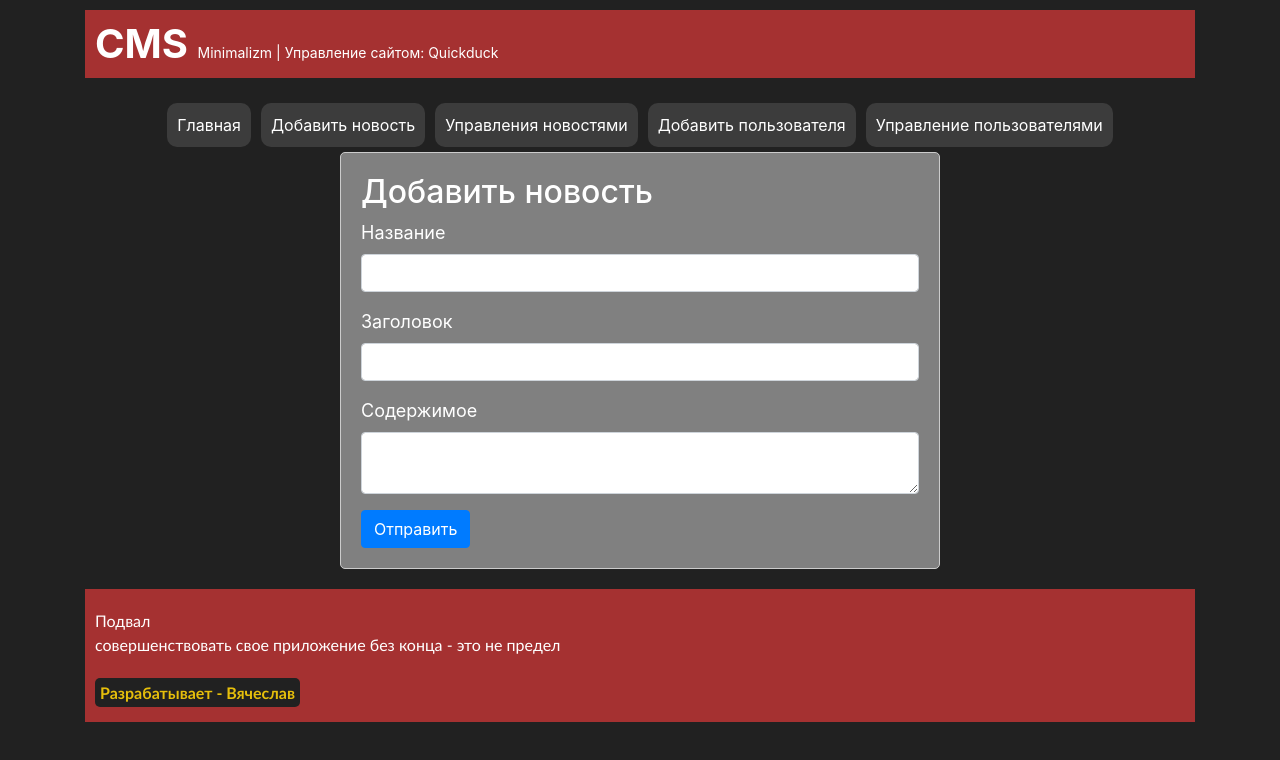
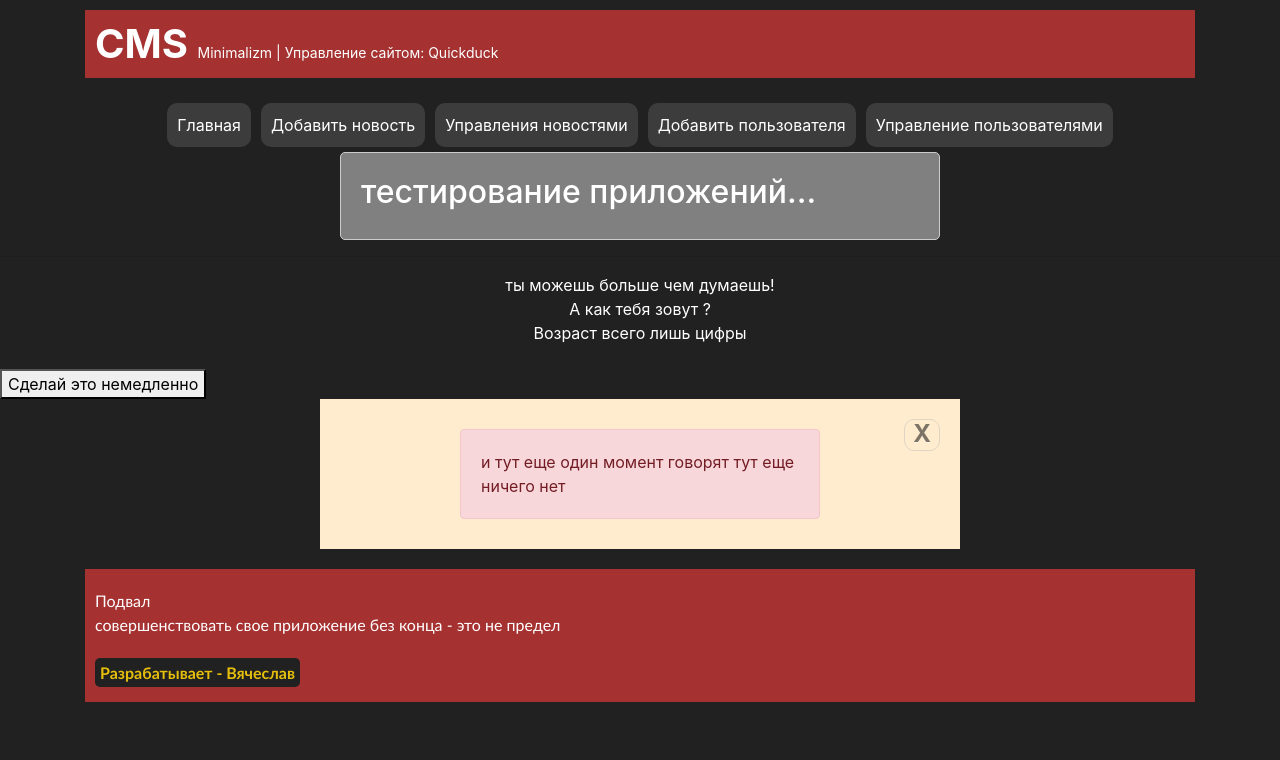
Before and after one commit to Viacheslav1998/cms-quickduck, a Vue app: page /test in a window 1280 px wide. Shown: the top 760 px of the page. Built offline with nearby package versions, Linux system fonts and the light colour scheme.

Commit message:
feat: test interactive

```diff
--- a/src/pages/Test.vue
+++ b/src/pages/Test.vue
@@ -1,73 +1,41 @@
 <template>
   <div class="news-form">
-    <h2>Добавить новость</h2>
-
-    <div v-if="responseMessage" class="alert" :class="responseStatus">{{ responseMessage }}</div>
-
-    <form @submit.prevent="submitForm">
-      <div class="mb-3">
-        <label for="name" class="form-label">Название</label>
-        <input type="text" v-model="name" id="name" class="form-control" required />
-      </div>
-
-      <div class="mb-3">
-        <label for="title" class="form-label">Заголовок</label>
-        <input type="text" v-model="title" id="title" class="form-control" required />
-      </div>
-
-      <div class="mb-3">
-        <label for="desk" class="form-label">Содержимое</label>
-        <textarea v-model="desk" id="desk" class="form-control" required></textarea>
-      </div>
-
-      <button type="submit" class="btn btn-primary">Отправить</button>
-    </form>
+    <h2>тестирование приложений...</h2>
+  </div>
+  <hr>
+  <div style="color: white; text-align: center;">
+    {{ message }} <br>
+    {{ YourName  }} <br>
+    {{ age }}
+  </div>
+  <br>
+  <button @click="stateNamePerson">Сделай это немедленно</button>
+  <br>
+  <div style="padding: 20px; background-color: blanchedalmond; width: 50%; margin: 0 auto;" >
+    <p class="close" style="float: right;  border-radius: 10px; padding: 2px 8px 4px 8px;">X</p>
+    <div
+    class="alert alert-danger"
+    style="width: 60%; padding: 20px; margin: 10px auto;">
+      и тут еще один момент говорят тут еще ничего нет
+    </div>
   </div>
 </template>
 
-<script setup>
-import { ref } from 'vue';
-
-const name = ref('');
-const title = ref('');
-const desk = ref('');
-
-const responseMessage = ref('');
-const responseStatus = ref('');
-
-const submitForm = async () => {
-  const formData = new FormData();
-  formData.append('name', name.value);
-  formData.append('title', title.value);
-  formData.append('desk', desk.value);
-
-  try {
-    const response = await fetch('http://quickduck.com/api/news', {
-      method: 'POST',
-      body: formData
-    });
-
-    const data = await response.json();
-
-    // Проверяем статус ответа и выводим сообщение
-    if (data.status === 'success') {
-      responseMessage.value = data.message;
-      responseStatus.value = 'alert-success';
-    } else {
-      responseMessage.value = data.message;
-      responseStatus.value = 'alert-danger';
-    }
-
-    // Очистка формы после успешной отправки
-    name.value = '';
-    title.value = '';
-    desk.value = '';
-
-  } catch (error) {
-    responseMessage.value = 'Ошибка при отправке данных.';
-    responseStatus.value = 'alert-danger';
+<script>
+export default {
+  data() {
+    return {
+      message: 'ты можешь больше чем думаешь!',
+      YourName: 'А как тебя зовут ?',
+      age: 'Возраст всего лишь цифры'
+    };
+  },
+  methods: {
+    stateNamePerson() {
+      this.message = 'мотивационное сообщение изменено'
+    },
   }
-};
+}
 </script>
 
 <style scoped>
@@ -82,4 +50,11 @@ const submitForm = async () => {
 .alert {
   margin-bottom: 20px;
 }
+.close {
+  cursor: pointer;
+  transition: all ease 0.2s;
+  border: 1px solid silver;
+}
+.close:hover {  color: orangered; border:1px solid red;}
+
 </style>
```
